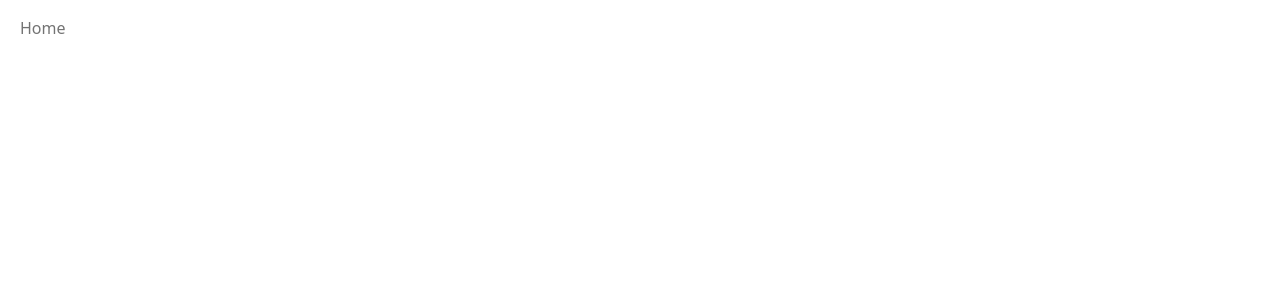
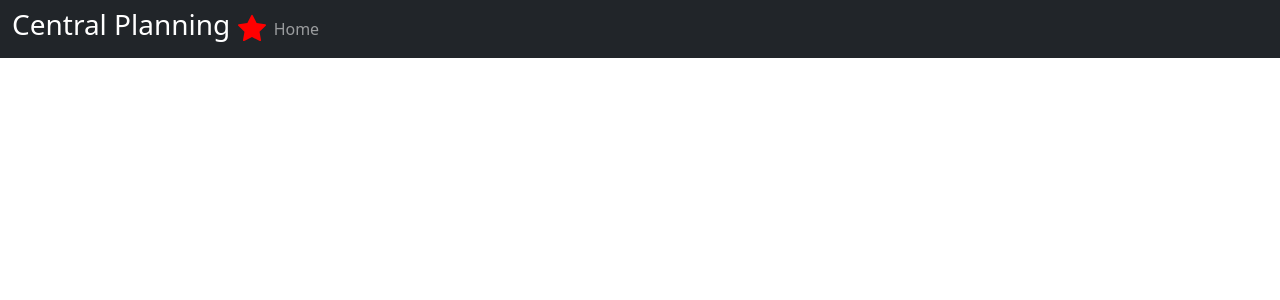
Before and after one commit to Pianomyn/central_planning, a React (Vite) app: page / in a window 1280 px wide. Shown: the top 300 px of the page. Built offline with nearby package versions, Linux system fonts and the light colour scheme.

Commit message:
Created a simple navigation bar

```diff
--- a/package.json
+++ b/package.json
@@ -11,6 +11,7 @@
     "react": "^17.0.2",
     "react-bootstrap": "^2.1.1",
     "react-dom": "^17.0.2",
+    "react-icons": "^4.3.1",
     "react-redux": "^7.2.6",
     "redux": "^4.1.2"
   },
--- a/src/frontend/components/MenuBar.tsx
+++ b/src/frontend/components/MenuBar.tsx
@@ -1,13 +1,16 @@
 import * as React from "react";
 import { Nav, Navbar, Button } from "react-bootstrap";
+import { BsStarFill } from "react-icons/bs";
+import { IconContext } from "react-icons/lib";
 
 export default function MenuBar() {
   return (
     <div className="container-fluid">
       <div className="row">
-        <Navbar variant="light">
+        <Navbar variant="dark" bg='dark'>
+          <h3 style = {{color:'white'}}>Central Planning <IconContext.Provider value = {{color:'red'}}><BsStarFill></BsStarFill></IconContext.Provider></h3>
           <Nav>
-            <Nav.Link href="#/">Home</Nav.Link>
+            <Nav.Link href="/">Home</Nav.Link>
           </Nav>
         </Navbar>
       </div>
```
Also changed, not shown: 1 other file (tests, documents, lock files or other folders).
